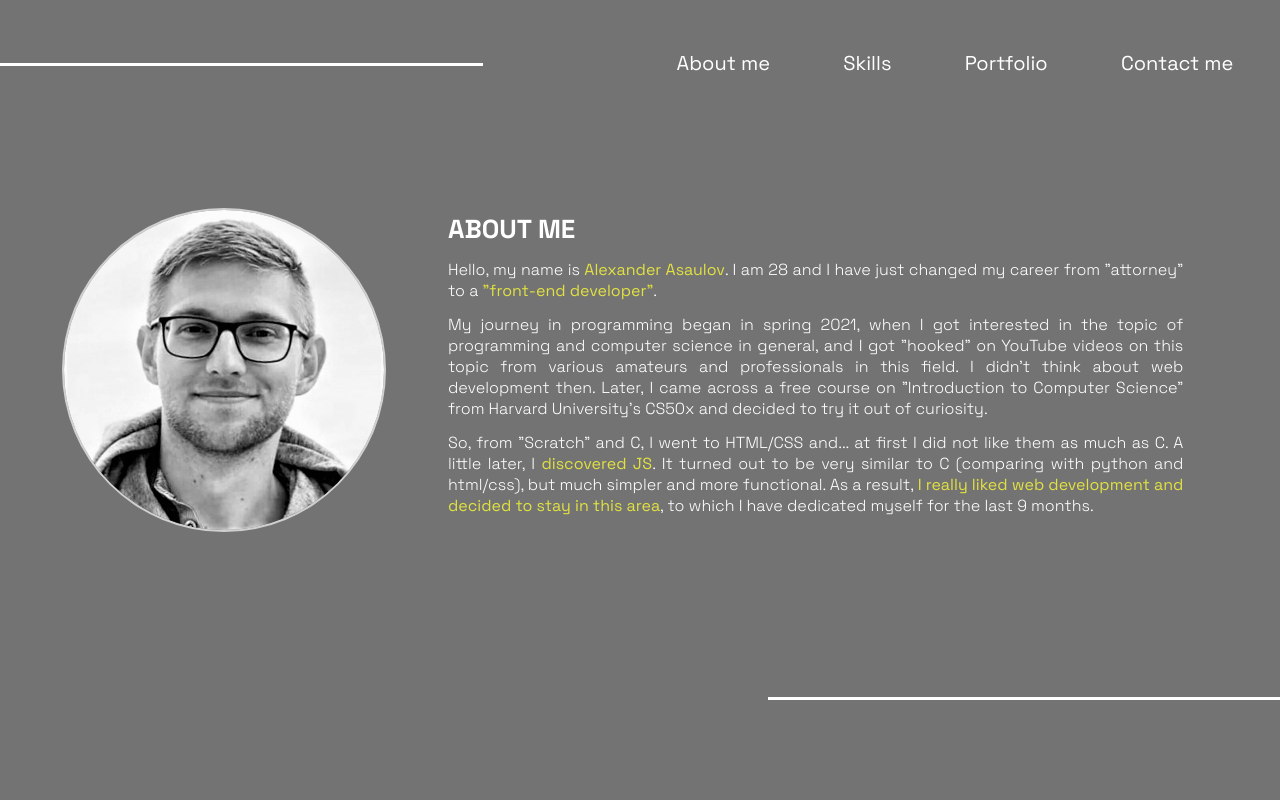
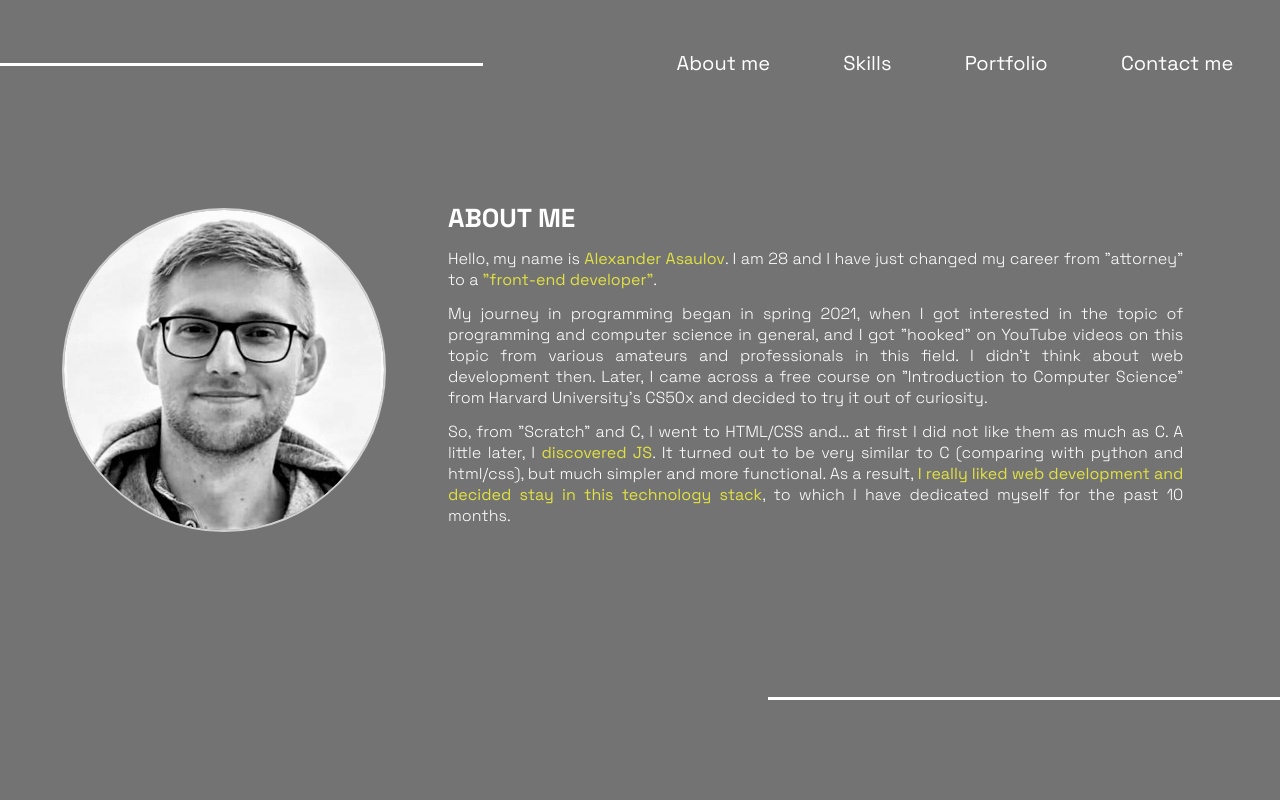
Before and after one commit to AAlexanderV/Portfolio, a React (Create React App) app: page / in a window 1280 px wide. Shown: the top 800 px of the page. Built offline with nearby package versions, Linux system fonts and the light colour scheme.

Commit message:
changed bout text

```diff
--- a/src/components/About.js
+++ b/src/components/About.js
@@ -37,10 +37,10 @@ export default function About() {
                         similar to C (comparing with python and html/css), but
                         much simpler and more functional. As a result,{" "}
                         <span>
-                            I really liked web development and decided to stay
-                            in this area
+                            I really liked web development and decided stay in
+                            this technology stack
                         </span>
-                        , to which I have dedicated myself for the last 9
+                        , to which I have dedicated myself for the past 10
                         months.
                     </p>
                 </div>
```
